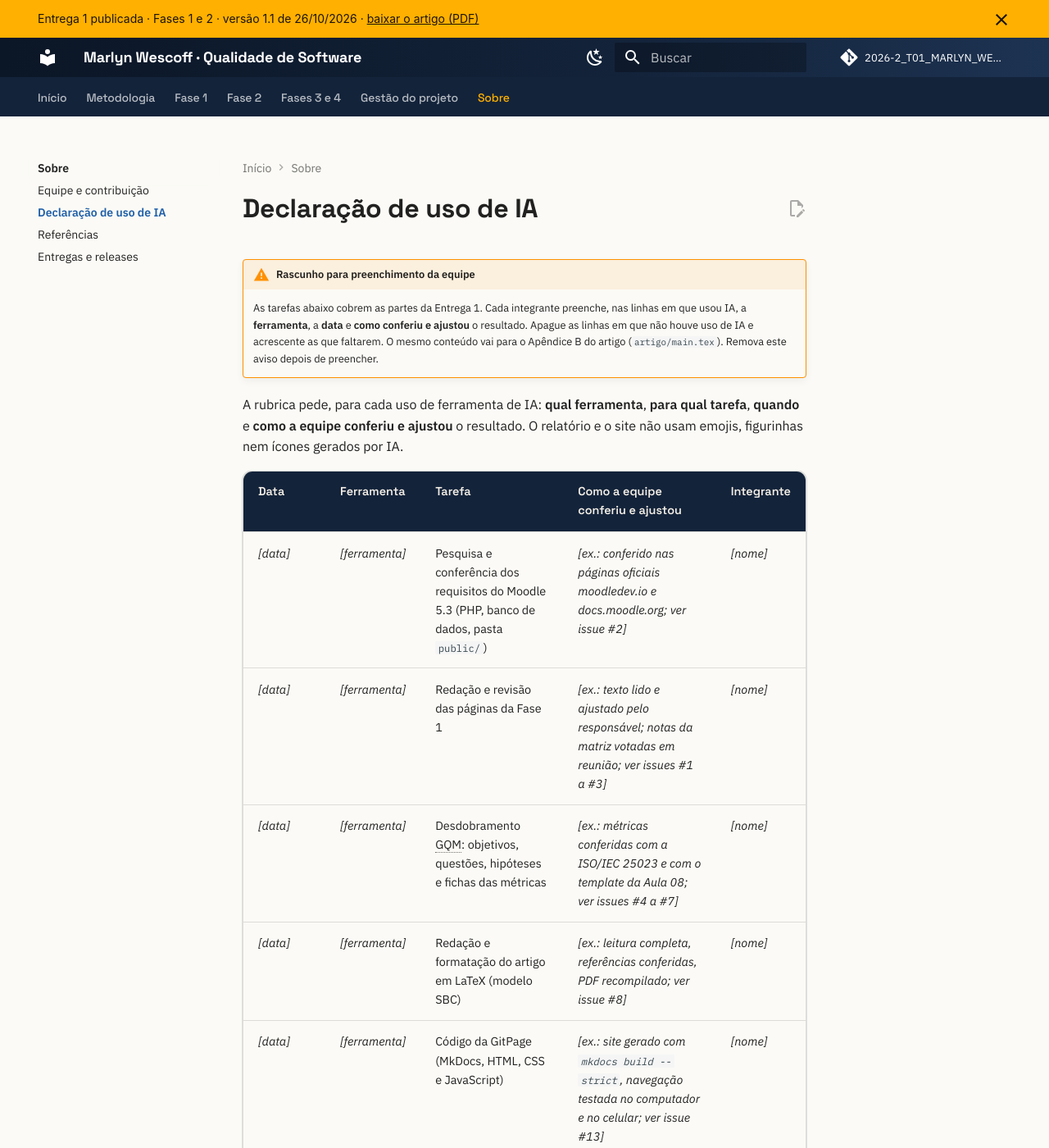
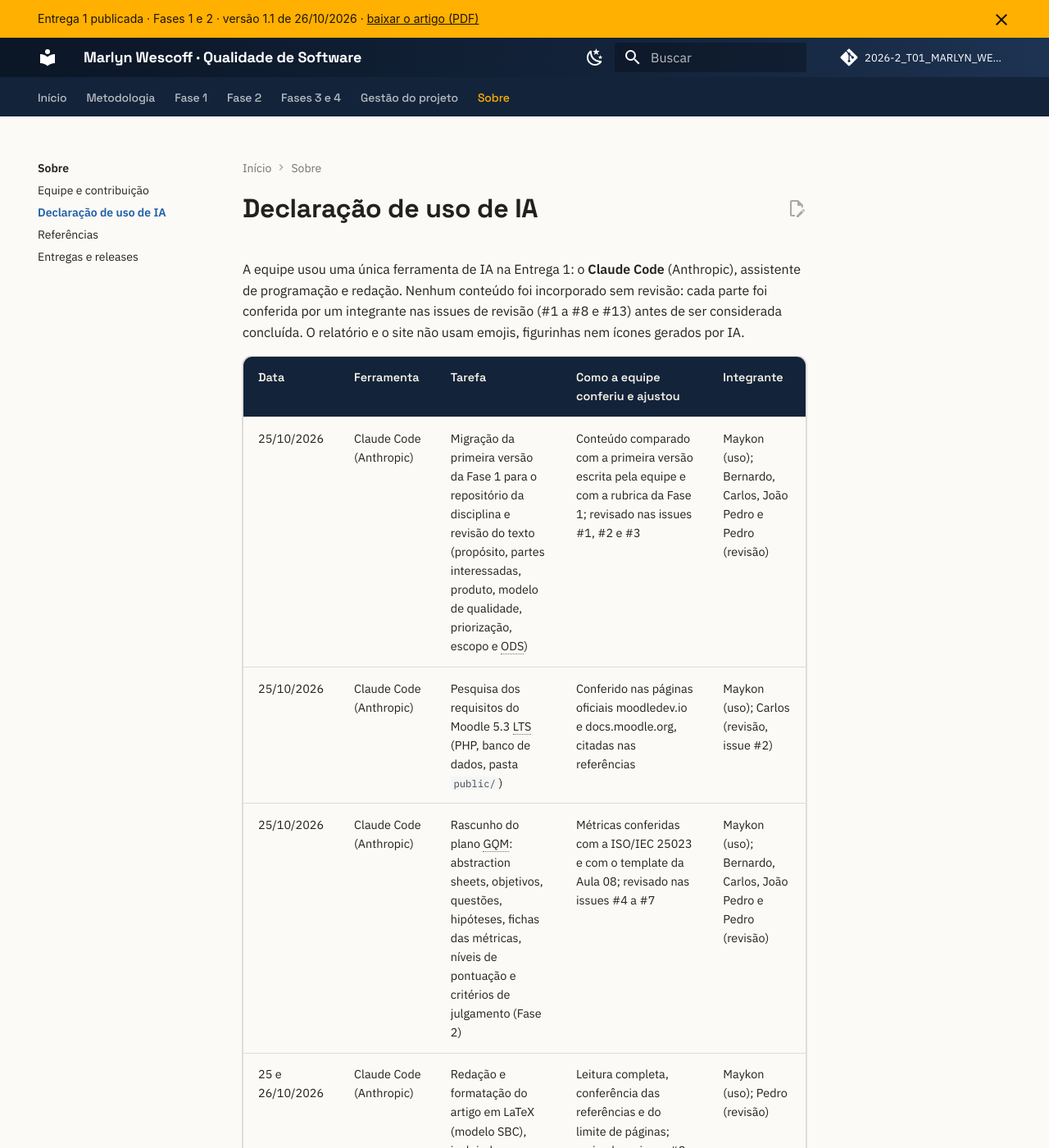
Before and after one commit to FCTE-Qualidade-de-Software-1/2026-2_T01_MARLYN_WESCOFF, an MkDocs documentation site: the page built from docs/sobre/uso-de-ia.md, in a window 1280 px wide and 1400 px high. Shown: the whole window at 82% size. Built offline with MkDocs 1.6.1 and Material for MkDocs 9.7.7, drawn with Linux system fonts in a browser that asks for light colours; comment, search, counter and statistics services are not loaded; some of the changed text lies outside the part shown.

Commit message:
Declaração de uso de IA no site e no Apêndice B do artigo

```diff
--- a/docs/sobre/uso-de-ia.md
+++ b/docs/sobre/uso-de-ia.md
@@ -1,17 +1,13 @@
 # Declaração de uso de IA
 
-!!! warning "Rascunho para preenchimento da equipe"
-    As tarefas abaixo cobrem as partes da Entrega 1. Cada integrante preenche, nas linhas em que usou IA, a **ferramenta**, a **data** e **como conferiu e ajustou** o resultado. Apague as linhas em que não houve uso de IA e acrescente as que faltarem. O mesmo conteúdo vai para o Apêndice B do artigo (`artigo/main.tex`). Remova este aviso depois de preencher.
-
-A rubrica pede, para cada uso de ferramenta de IA: **qual ferramenta**, **para qual tarefa**, **quando** e **como a equipe conferiu e ajustou** o resultado. O relatório e o site não usam emojis, figurinhas nem ícones gerados por IA.
+A equipe usou uma única ferramenta de IA na Entrega 1: o **Claude Code** (Anthropic), assistente de programação e redação. Nenhum conteúdo foi incorporado sem revisão: cada parte foi conferida por um integrante nas issues de revisão (#1 a #8 e #13) antes de ser considerada concluída. O relatório e o site não usam emojis, figurinhas nem ícones gerados por IA.
 
 | Data | Ferramenta | Tarefa | Como a equipe conferiu e ajustou | Integrante |
 |---|---|---|---|---|
-| *[data]* | *[ferramenta]* | Pesquisa e conferência dos requisitos do Moodle 5.3 (PHP, banco de dados, pasta `public/`) | *[ex.: conferido nas páginas oficiais moodledev.io e docs.moodle.org; ver issue #2]* | *[nome]* |
-| *[data]* | *[ferramenta]* | Redação e revisão das páginas da Fase 1 | *[ex.: texto lido e ajustado pelo responsável; notas da matriz votadas em reunião; ver issues #1 a #3]* | *[nome]* |
-| *[data]* | *[ferramenta]* | Desdobramento GQM: objetivos, questões, hipóteses e fichas das métricas | *[ex.: métricas conferidas com a ISO/IEC 25023 e com o template da Aula 08; ver issues #4 a #7]* | *[nome]* |
-| *[data]* | *[ferramenta]* | Redação e formatação do artigo em LaTeX (modelo SBC) | *[ex.: leitura completa, referências conferidas, PDF recompilado; ver issue #8]* | *[nome]* |
-| *[data]* | *[ferramenta]* | Código da GitPage (MkDocs, HTML, CSS e JavaScript) | *[ex.: site gerado com `mkdocs build --strict`, navegação testada no computador e no celular; ver issue #13]* | *[nome]* |
-| *[data]* | *[ferramenta]* | Script de coleta das métricas do PSM/CID (`scripts/psm_coleta.py`) | *[ex.: totais conferidos à mão com `dados/gestao/horas.csv`; ver issue #11]* | *[nome]* |
+| 25/10/2026 | Claude Code (Anthropic) | Migração da primeira versão da Fase 1 para o repositório da disciplina e revisão do texto (propósito, partes interessadas, produto, modelo de qualidade, priorização, escopo e ODS) | Conteúdo comparado com a primeira versão escrita pela equipe e com a rubrica da Fase 1; revisado nas issues #1, #2 e #3 | Maykon (uso); Bernardo, Carlos, João Pedro e Pedro (revisão) |
+| 25/10/2026 | Claude Code (Anthropic) | Pesquisa dos requisitos do Moodle 5.3 LTS (PHP, banco de dados, pasta `public/`) | Conferido nas páginas oficiais moodledev.io e docs.moodle.org, citadas nas referências | Maykon (uso); Carlos (revisão, issue #2) |
+| 25/10/2026 | Claude Code (Anthropic) | Rascunho do plano GQM: abstraction sheets, objetivos, questões, hipóteses, fichas das métricas, níveis de pontuação e critérios de julgamento (Fase 2) | Métricas conferidas com a ISO/IEC 25023 e com o template da Aula 08; revisado nas issues #4 a #7 | Maykon (uso); Bernardo, Carlos, João Pedro e Pedro (revisão) |
+| 25 e 26/10/2026 | Claude Code (Anthropic) | Redação e formatação do artigo em LaTeX (modelo SBC), incluindo os diagramas em TikZ | Leitura completa, conferência das referências e do limite de páginas; revisado na issue #8 | Maykon (uso); Pedro (revisão) |
+| 25 e 26/10/2026 | Claude Code (Anthropic) | Código da GitPage (MkDocs, HTML, CSS e JavaScript), dos workflows e do script de coleta do PSM/CID | Site gerado com `mkdocs build --strict` no GitHub Actions; navegação testada no computador e no celular (issue #13); resultado do script conferido com as issues do GitHub (issue #11) | Maykon (uso); João Pedro (revisão) |
 
-<p class="legenda">Tabela 1. Registro de uso de ferramentas de IA. Fonte: elaboração própria.</p>
+<p class="legenda">Tabela 1. Registro de uso de ferramentas de IA na Entrega 1. Fonte: elaboração própria.</p>
```
Also changed, not shown: 2 other files.
